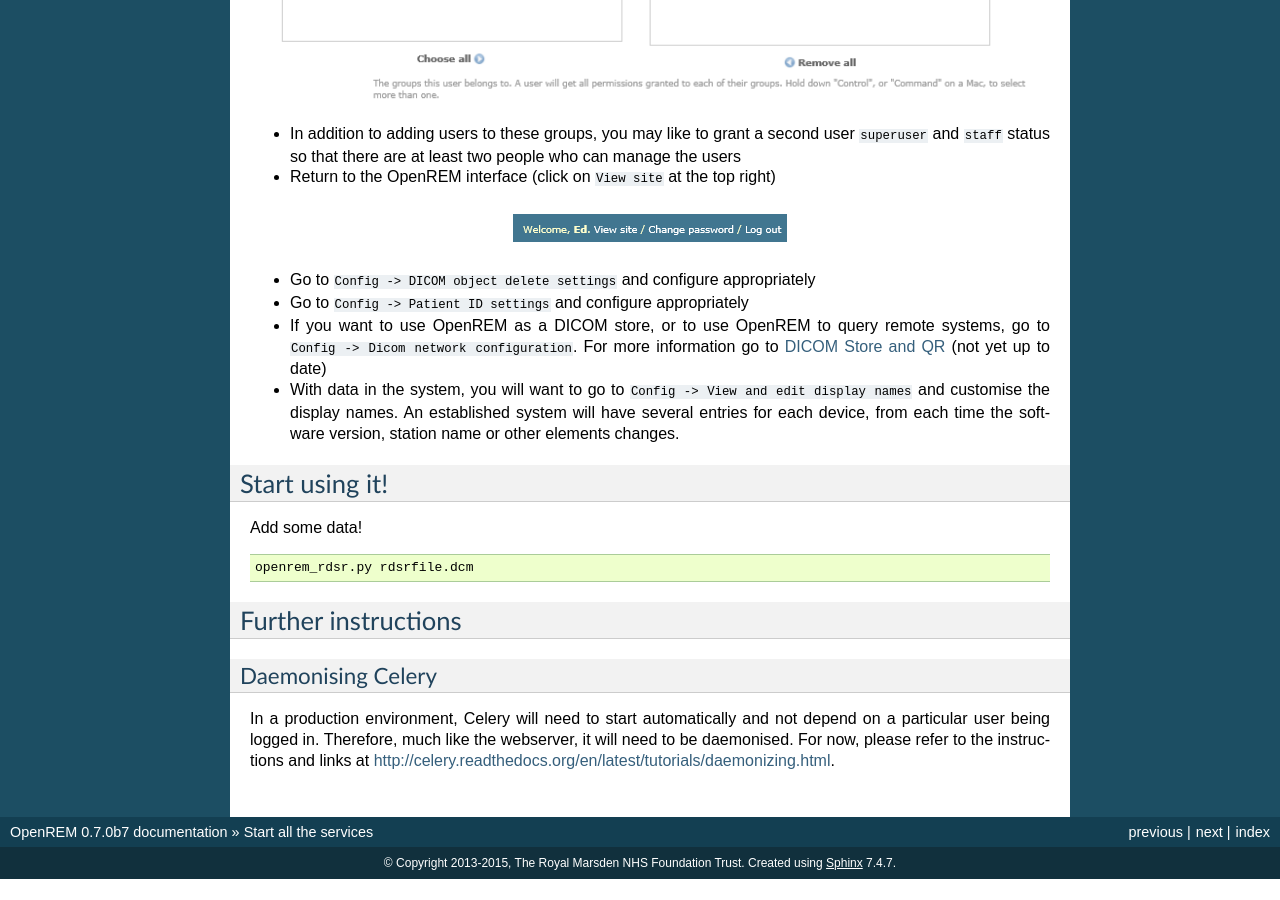
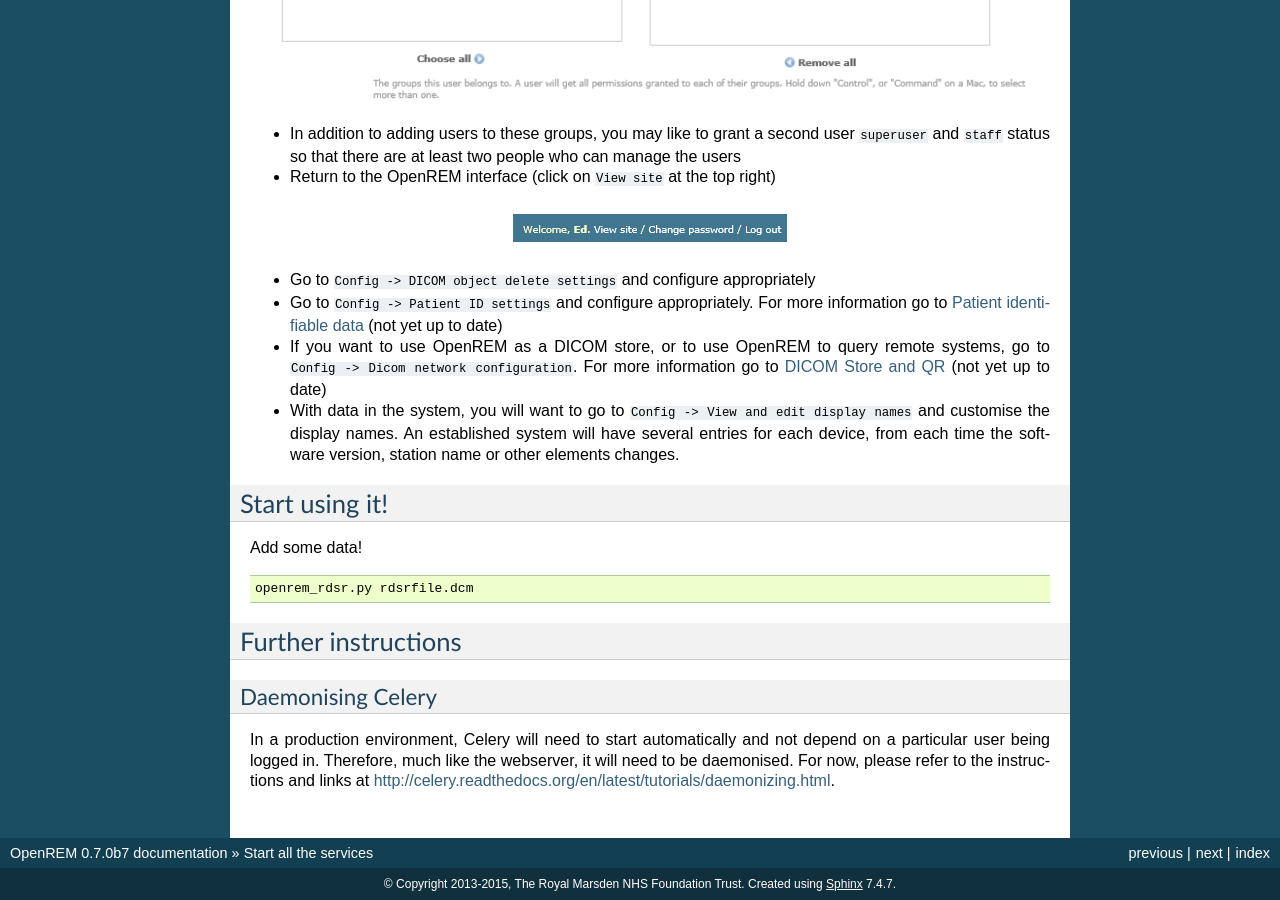
Before and after one commit to ckswilliams/modOpenREM, a Sphinx documentation site: the page built from docs/startservices.rst, in a window 1280 px wide and 900 px high, scrolled down 3277 px. Built offline with Sphinx 7.4.7, drawn with Linux system fonts in a browser that asks for light colours; before the commit the page ends 4156 px from its top, so only the background shows below that.

Commit message:
Added link to patient ID from start services.

```diff
--- a/docs/startservices.rst
+++ b/docs/startservices.rst
@@ -151,7 +151,8 @@
     :align: center
     :alt: Link from Django user admin back to OpenREM
 * Go to ``Config -> DICOM object delete settings`` and configure appropriately
-* Go to ``Config -> Patient ID settings`` and configure appropriately
+* Go to ``Config -> Patient ID settings`` and configure appropriately. For more information go to :doc:`patientid` (not
+  yet up to date)
 * If you want to use OpenREM as a DICOM store, or to use OpenREM to query remote systems, go to
   ``Config -> Dicom network configuration``. For more information go to :doc:`netdicom` (not yet up to date)
 * With data in the system, you will want to go to ``Config -> View and edit display names`` and customise
```
